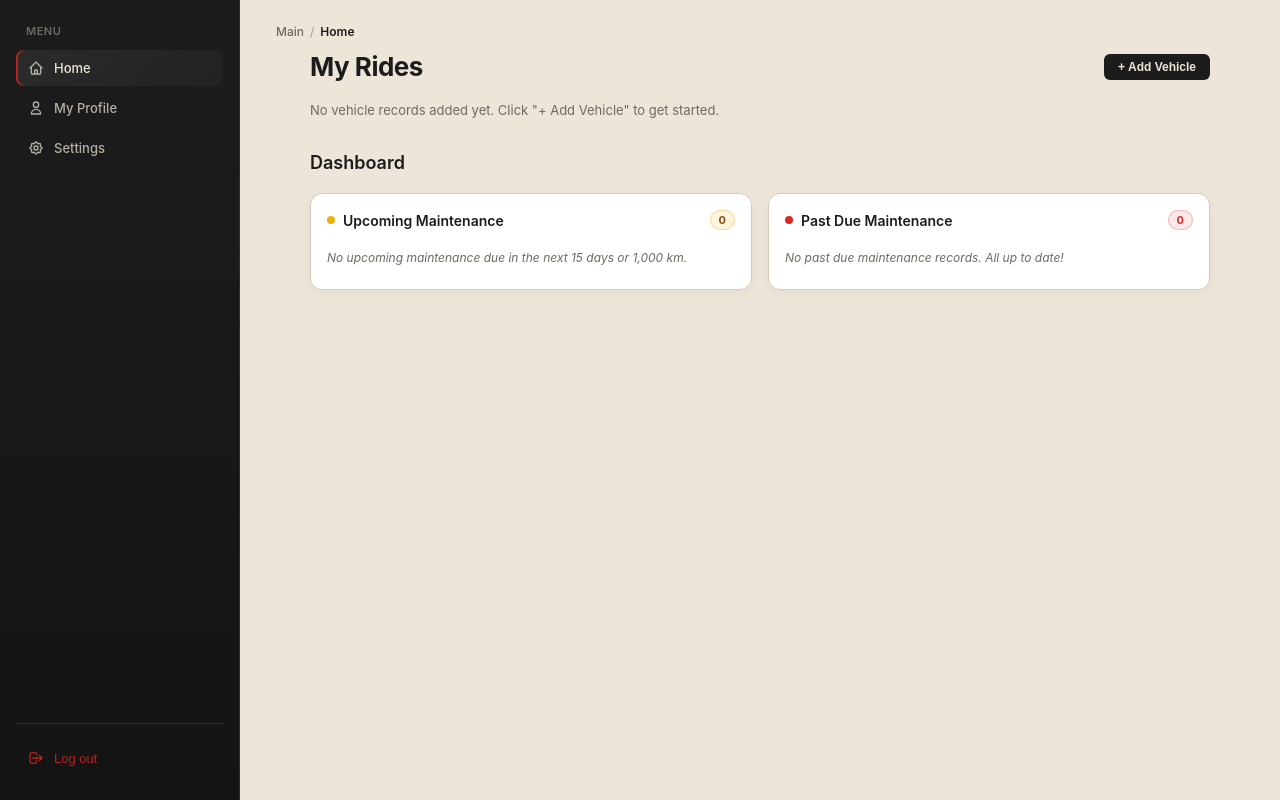
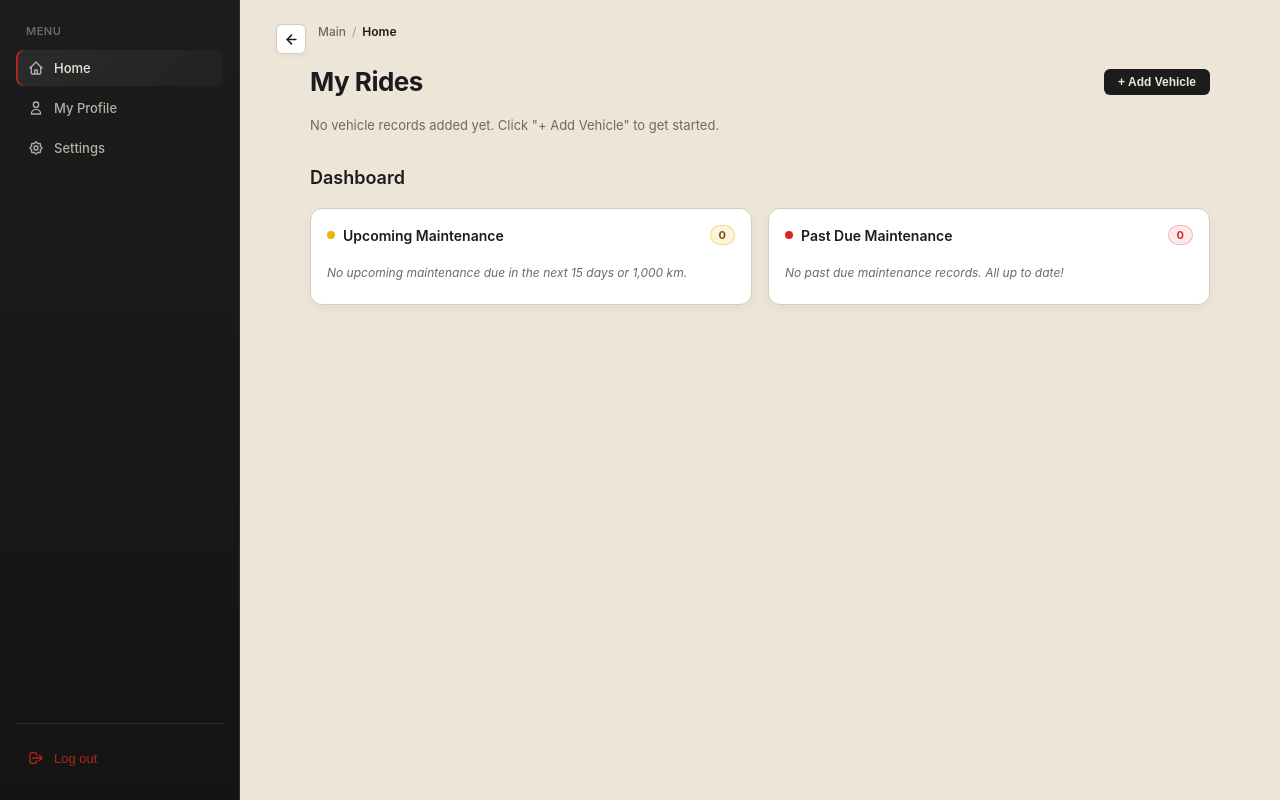
Before and after one commit to mabrenica/my-inertia-app, a Laravel app: page /home in a window 1280 px wide. Run offline with Laravel 12, Linux system fonts and the light colour scheme; a user stored in the database is signed in; data comes from the database, SQL or seed files in the repository; data that the repository does not hold is empty; style sheets or scripts are compiled from the project's sources; some libraries are stand-ins or nearby versions.

Commit message:
update back button

```diff
--- a/resources/js/Components/Breadcrumb.jsx
+++ b/resources/js/Components/Breadcrumb.jsx
@@ -1,17 +1,72 @@
 import { Link } from '@inertiajs/react';
+import { useState, useEffect } from 'react';
 
 export default function Breadcrumb({ items = [] }) {
+    const [canGoBack, setCanGoBack] = useState(false);
+
+    useEffect(() => {
+        if (typeof window !== 'undefined') {
+            setCanGoBack(window.history.length > 1);
+        }
+    }, []);
+
+    const handleBack = () => {
+        if (typeof window !== 'undefined' && window.history.length > 1) {
+            window.history.back();
+        }
+    };
+
     return (
         <>
             <style>{`
                 @media (max-width: 768px) {
-                    .mobile-hide-breadcrumb {
+                    .mobile-hide-breadcrumb-trail {
                         display: none !important;
                     }
                 }
+                .breadcrumb-back-btn {
+                    display: inline-flex;
+                    align-items: center;
+                    justify-content: center;
+                    background-color: #ffffff;
+                    color: #1c1c1c;
+                    border: 1px solid #d6ccbb;
+                    width: 30px;
+                    height: 30px;
+                    border-radius: 6px;
+                    cursor: pointer;
+                    text-decoration: none;
+                    transition: all 0.2s cubic-bezier(0.16, 1, 0.3, 1);
+                    box-shadow: 0 2px 6px rgba(28, 28, 28, 0.04);
+                    flex-shrink: 0;
+                }
+                .breadcrumb-back-btn:hover {
+                    background-color: #ede6d8;
+                    border-color: #b5b0a6;
+                    transform: translateY(-1px);
+                }
+                .breadcrumb-back-btn:active {
+                    transform: translateY(1px);
+                }
             `}</style>
 
-            <nav aria-label="Breadcrumb" className="mobile-hide-breadcrumb" style={styles.container}>
+            <div style={styles.outerContainer}>
+                {canGoBack && (
+                    <button
+                        type="button"
+                        onClick={handleBack}
+                        style={styles.backBtn}
+                        className="breadcrumb-back-btn"
+                        title="Back to previous page"
+                    >
+                        <svg width="15" height="15" viewBox="0 0 24 24" fill="none" stroke="currentColor" strokeWidth="2.5" strokeLinecap="round" strokeLinejoin="round">
+                            <line x1="19" y1="12" x2="5" y2="12"></line>
+                            <polyline points="12 19 5 12 12 5"></polyline>
+                        </svg>
+                    </button>
+                )}
+
+                <nav aria-label="Breadcrumb" className="mobile-hide-breadcrumb-trail" style={styles.container}>
                     {items.map((item, index) => {
                         const isLast = index === items.length - 1;
                         return (
@@ -30,11 +85,24 @@ export default function Breadcrumb({ items = [] }) {
                         );
                     })}
                 </nav>
+            </div>
         </>
     );
 }
 
 const styles = {
+    outerContainer: {
+        display: 'flex',
+        alignItems: 'center',
+        gap: '12px',
+        width: '100%',
+        marginBottom: '12px',
+    },
+    backBtn: {
+        display: 'inline-flex',
+        alignItems: 'center',
+        justifyContent: 'center',
+    },
     container: {
         display: 'flex',
         alignItems: 'center',
@@ -42,7 +110,7 @@ const styles = {
         gap: '6px',
         fontSize: '12px',
         color: '#6e6962',
-        marginBottom: '12px',
+        margin: 0,
     },
     itemWrapper: {
         display: 'inline-flex',
--- a/resources/js/Pages/VehicleShow.jsx
+++ b/resources/js/Pages/VehicleShow.jsx
@@ -933,18 +933,10 @@ export default function VehicleShow({ vehicle, servicePreferences = [], maintena
             <div style={styles.mainContent} className="mainContent">
                 <Toast message={toastMessage} duration={1000} onClose={() => setToastMessage(null)} />
 
-                <div style={styles.topBar}>
-                    <Breadcrumb items={[
-                        { label: 'Main / Home', href: '/home' },
-                        { label: `${vehicle.make} ${vehicle.model}` }
-                    ]} />
-                    <Link href="/home" style={styles.backIconButton} className="hover-btn" title="Back to Rides">
-                        <svg width="15" height="15" viewBox="0 0 24 24" fill="none" stroke="currentColor" strokeWidth="2.5" strokeLinecap="round" strokeLinejoin="round">
-                            <line x1="19" y1="12" x2="5" y2="12"></line>
-                            <polyline points="12 19 5 12 12 5"></polyline>
-                        </svg>
-                    </Link>
-                </div>
+                <Breadcrumb items={[
+                    { label: 'Main / Home', href: '/home' },
+                    { label: `${vehicle.make} ${vehicle.model}` }
+                ]} />
 
                 <div style={styles.contentBody}>
                     <div style={styles.profileCard} className="interactive-card page-card-anim profileCard">
@@ -1691,12 +1683,6 @@ const styles = {
         overflow: 'hidden',
     },
     mainContent: { flex: 1, backgroundColor: '#ede6d8', height: '100vh', overflowY: 'auto', padding: '24px 36px', display: 'flex', flexDirection: 'column', position: 'relative', alignItems: 'center', boxSizing: 'border-box' },
-    topBar: { display: 'flex', justifyContent: 'space-between', alignItems: 'center', marginBottom: '20px', width: '100%', maxWidth: '850px' },
-    backIconButton: {
-        backgroundColor: '#ede6d8', color: '#1c1c1c', border: '1px solid #d6ccbb',
-        width: '32px', height: '32px', borderRadius: '6px', display: 'flex',
-        justifyContent: 'center', alignItems: 'center', textDecoration: 'none',
-    },
     contentBody: { display: 'flex', flexDirection: 'column', gap: '20px', maxWidth: '850px', width: '100%', paddingBottom: '60px', margin: '0 auto' },
 
     profileCard: {
```
Lines whose indentation alone changed are shown as unchanged.
